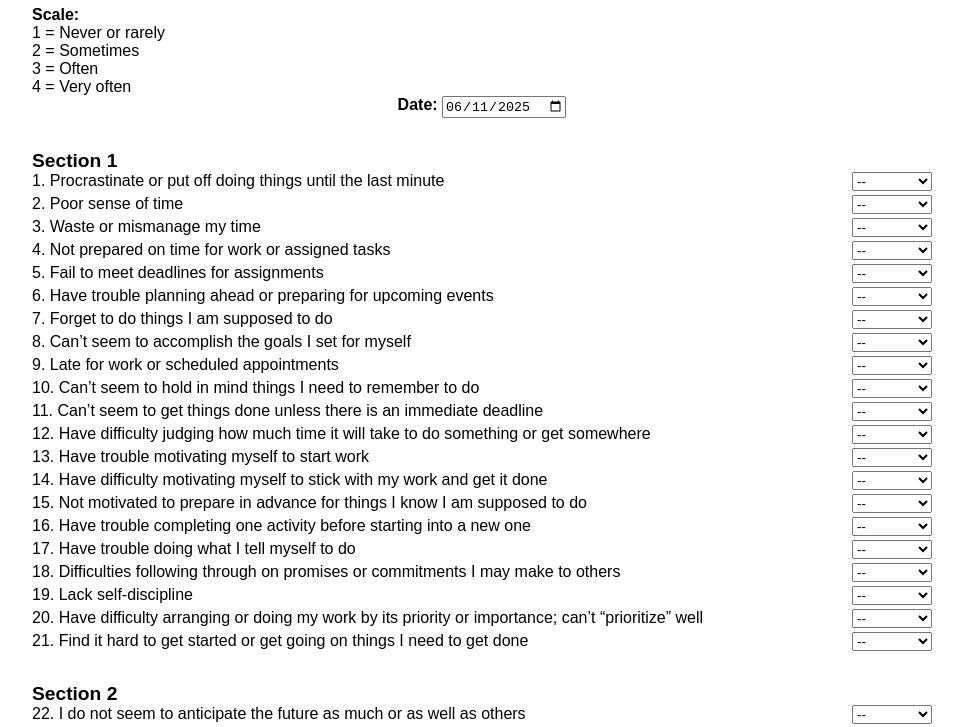
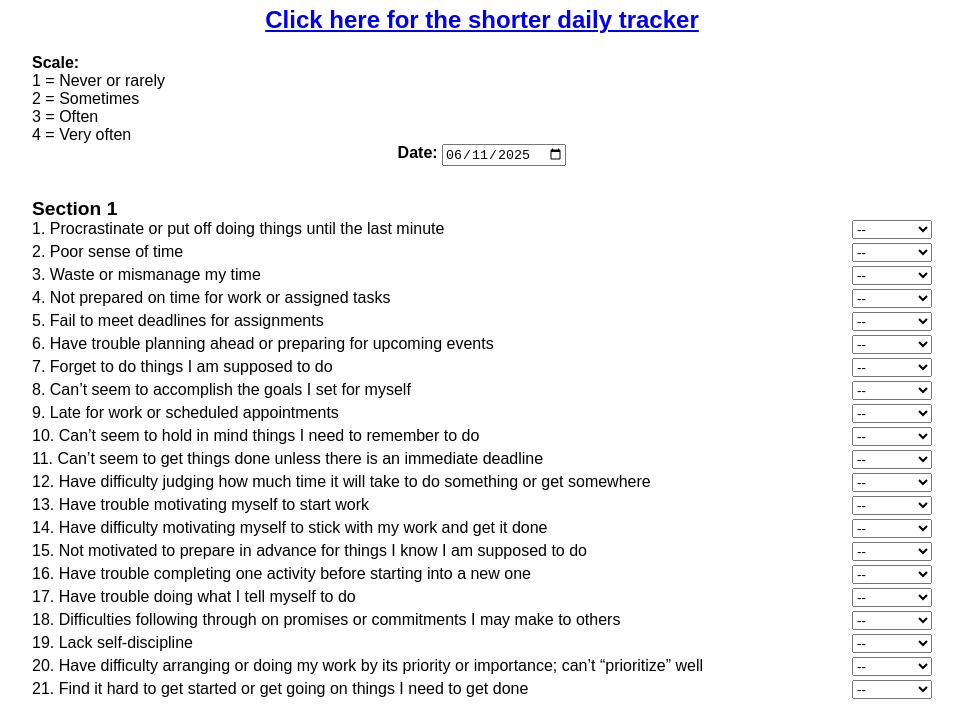
Before and after one commit to DJplaysDND/bdefs-tracker_long, a plain HTML site: page index.html in a window 1280 px wide. Shown: the part 68-795 px from the top of the page, without its empty margins (158-1121 px from the left). Drawn offline with nearby package versions, Linux system fonts and the light colour scheme.

Commit message:
Update index.html

```diff
--- a/index.html
+++ b/index.html
@@ -16,6 +16,7 @@
 </head>
 <body>
   <h1>BDEFS-LF Survey for ADHD Symptoms</h1>
+  <h2><a href="https://djplaysdnd.github.io/bdefs-tracker/">Click here for the shorter daily tracker</a></h2>
 <div class="scale-info">
     <strong>Scale:</strong><br>
     1 = Never or rarely<br>
```
